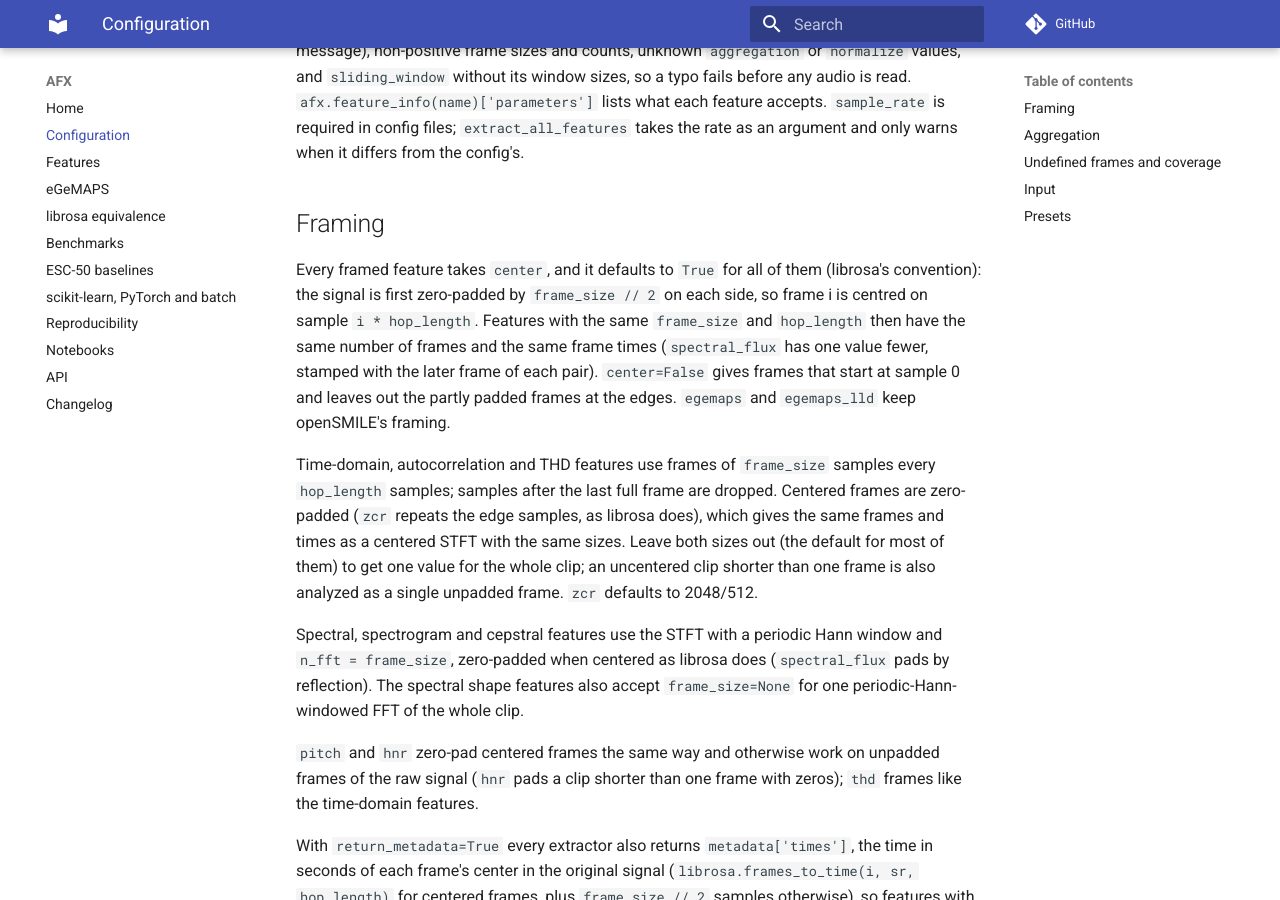
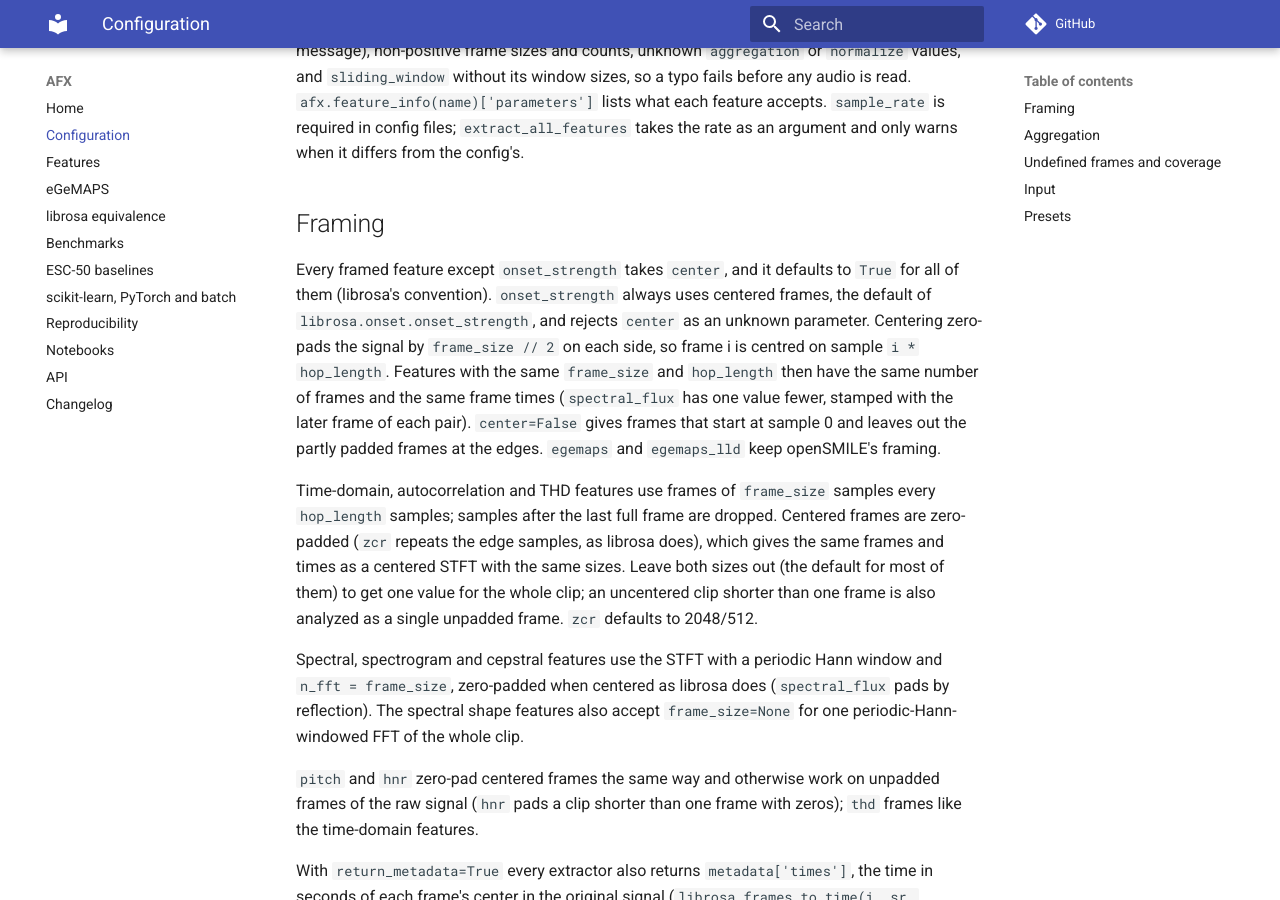
Before and after one commit to danilodsp/AFX, an MkDocs documentation site: the page built from docs/configuration.md, in a window 1280 px wide and 900 px high, scrolled down 532 px. Built offline with MkDocs 1.6.1 and Material for MkDocs 9.7.7, drawn with Linux system fonts in a browser that asks for light colours; comment, search, counter and statistics services are not loaded.

Commit message:
Document that onset_strength has no center parameter
It always uses centered frames and validate_config rejects center for
it, while the README and the framing docs said every framed feature
takes center.

```diff
--- a/docs/configuration.md
+++ b/docs/configuration.md
@@ -30,9 +30,12 @@ the rate as an argument and only warns when it differs from the config's.
 
 ## Framing
 
-Every framed feature takes `center`, and it defaults to `True` for all
-of them (librosa's convention): the signal is first zero-padded by
-`frame_size // 2` on each side, so frame i is centred on sample
+Every framed feature except `onset_strength` takes `center`, and it
+defaults to `True` for all of them (librosa's convention).
+`onset_strength` always uses centered frames, the default of
+`librosa.onset.onset_strength`, and rejects `center` as an unknown
+parameter. Centering zero-pads the signal by `frame_size // 2` on each
+side, so frame i is centred on sample
 `i * hop_length`. Features with the same `frame_size` and `hop_length`
 then have the same number of frames and the same frame times
 (`spectral_flux` has one value fewer, stamped with the later frame of
```
Also changed, not shown: README.md (+1 -1 lines), 1 other file.
